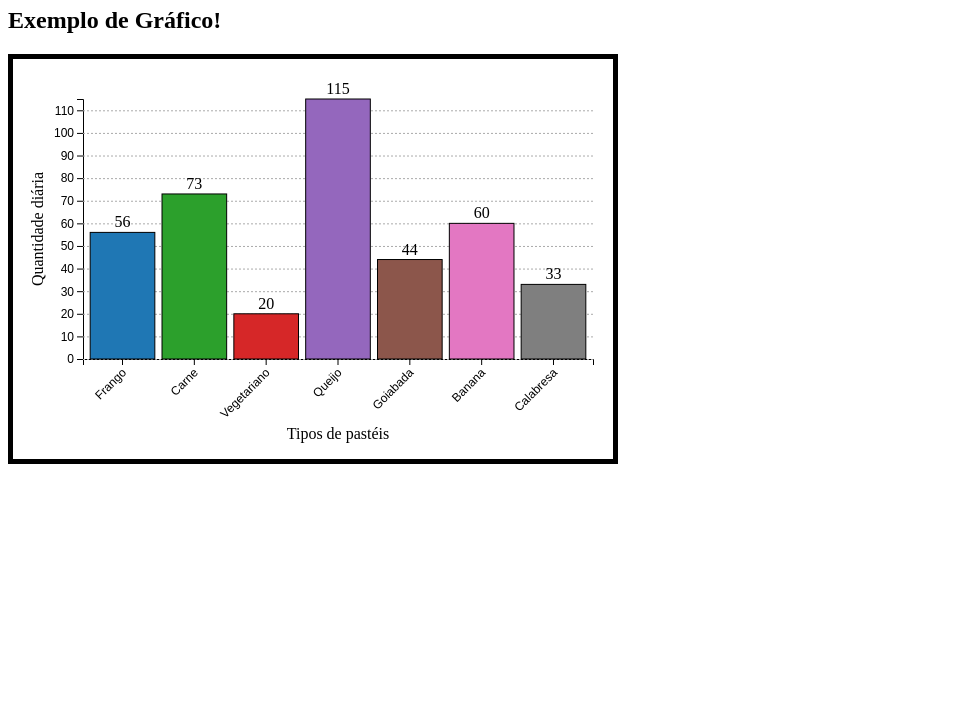
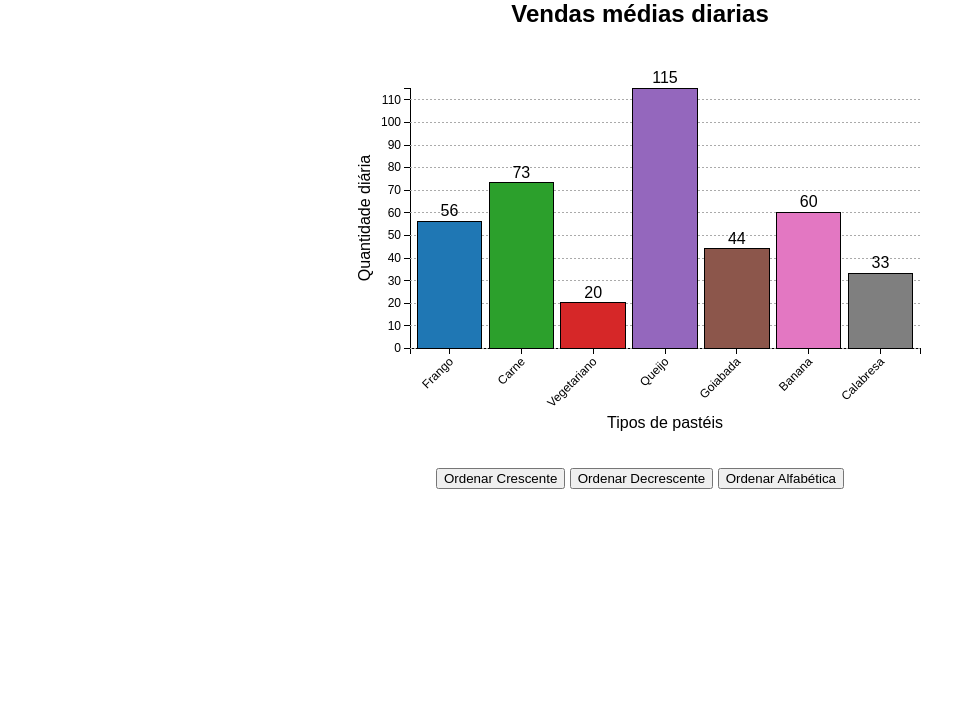
Before and after one commit to Mazin-7/PosGraduacao, a plain HTML site: page Padroes-Web-Javascript/js/SGV.html in a window 1280 px wide. Shown: the part 73-800 px from the top of the page, without its empty margins (0-976 px from the left). Drawn offline with nearby package versions, Linux system fonts and the light colour scheme.

Commit message:
D3JS Grafico interativo e animado

```diff
--- a/Padroes-Web-Javascript/js/SGV.html
+++ b/Padroes-Web-Javascript/js/SGV.html
@@ -8,6 +8,7 @@
         <script src="https://d3js.org/d3.v7.min.js"></script>
         <script src="grafico.js"></script>
         <script>
+            const clicado = (d) => elert(d.chave + ': ' + d.valor);
             onload = () => {
                 let dados = [
                     { chave: 'Frango', valor: 56 },
@@ -18,20 +19,43 @@
                     { chave: 'Banana', valor: 60 },
                     { chave: 'Calabresa', valor: 33 },
                 ];
-                grafico({
+                let graf = new Grafico({
                     seletor: '#grafico',
                     dados: dados,
                     largura: 600,
                     altura: 400,
                     tituloX: 'Tipos de pastéis',
                     tituloY: 'Quantidade diária',
+                    cllbck: clicado,
                 });
+
+                crescente.onclick = () => {
+                    dados.sort((a, b) => a.valor - b.valor);
+                    graf.atualize(dados);
+                };
+
+                decrescente.onclick = () => {
+                    dados.sort((a, b) => b.valor - a.valor);
+                    graf.atualize(dados);
+                };
+
+                alfabetica.onclick = () => {
+                    dados.sort((a, b) => a.chave.localeCompare(b.chave));
+                    graf.atualize(dados);
+                };
             };
         </script>
     </head>
     <body>
-        <h1>SVG</h1>
-        <h2>Exemplo de Gráfico!</h2>
+        <figure>
+        <figcaption>Gráfico de barras com D3.js</figcaption>
+        <h2>Vendas médias diarias</h2>
         <svg id="grafico" width="500" height="300"></svg>
+        <p>
+            <button id="crescente">Ordenar Crescente</button>
+            <button id="decrescente">Ordenar Decrescente</button>
+            <button id="alfabetica">Ordenar Alfabética</button>
+            </figure>
+        </p>
     </body>
 </html>
--- a/Padroes-Web-Javascript/js/grafico.css
+++ b/Padroes-Web-Javascript/js/grafico.css
@@ -1,7 +1,5 @@
 #grafico {
-    border: thick solid black;
-    width: 600px;
-    height: 400px;
+    shape-rendering: crispEdges;
 }
 .barra {
     stroke: black;
@@ -20,11 +18,21 @@
     font-size: 120%;
 }
 
-#grade path{
+#grade path {
     display: none;
 }
 
-#grade line{
+#grade line {
     stroke: #aaa;
-    stroke-dasharray: 2,2;
+    stroke-dasharray: 2, 2;
 }
+
+figure {
+    text-align: center;
+    font-family: Arial, Helvetica, sans-serif;
+}
+
+figcaption {
+    font-size: xx-large;
+    font-weight: bold;
+}
--- a/Padroes-Web-Javascript/js/grafico.js
+++ b/Padroes-Web-Javascript/js/grafico.js
@@ -1,4 +1,6 @@
-function grafico(parametros) {
+function Grafico(parametros) {
+    this.duration = 500;
+
     let svg = d3
         .select(parametros.seletor)
         .attr('width', parametros.largura)
@@ -11,56 +13,70 @@ function grafico(parametros) {
         inferior: 100,
     };
 
-    let larguraPlotagem = parametros.largura - margem.esquerda - margem.direita;
-    let alturaPlotagem = parametros.altura - margem.superior - margem.inferior;
+    this.larguraPlotagem =
+        parametros.largura - margem.esquerda - margem.direita;
 
-    let plotagem = svg
+    this.alturaPlotagem =
+        parametros.altura - margem.superior - margem.inferior;
+
+    this.plotagem = svg
         .append('g')
-        .attr('width', larguraPlotagem)
-        .attr('height', alturaPlotagem)
-        .attr('transform', 'translate(' + margem.esquerda + ', ' + margem.superior + ')');
+        .attr('width', this.larguraPlotagem)
+        .attr('height', this.alturaPlotagem)
+        .attr(
+            'transform',
+            'translate(' +
+                margem.esquerda +
+                ', ' +
+                margem.superior +
+                ')',
+        );
 
-    let fnX = d3
+    this.fnX = d3
         .scaleBand()
         .domain(parametros.dados.map((d) => d.chave))
-        .range([0, larguraPlotagem])
+        .range([0, this.larguraPlotagem])
         .padding(0.1);
 
-    let fnY = d3
+    this.fnY = d3
         .scaleLinear()
-        .domain([0, d3.max(parametros.dados, (d) => d.valor)])
-        .range([alturaPlotagem, 0]);
+        .domain([
+            0,
+            d3.max(parametros.dados, (d) => d.valor),
+        ])
+        .range([this.alturaPlotagem, 0]);
 
-    let fnCores = d3
+    this.fnCores = d3
         .scaleOrdinal()
         .domain([0, parametros.dados.length])
         .range(d3.schemeCategory10);
 
-    let eixoX = d3.axisBottom(fnX);
-    plotagem
+    this.eixoX = d3.axisBottom(this.fnX);
+
+    this.plotagem
         .append('g')
         .attr('id', 'eixoX')
-        .attr('transform', 'translate(0, ' + alturaPlotagem + ')')
-        .call(eixoX);
+        .attr(
+            'transform',
+            'translate(0, ' +
+                this.alturaPlotagem +
+                ')',
+        )
+        .call(this.eixoX);
 
-        svg.append('text')
-        .attr('x', margem.esquerda)
-        .attr('y', margem.superior + alturaPlotagem)
-        .style('text-anchor', 'middle')
-        .attr('transform', 'translate('+larguraPlotagem / 2 + ', 80)')
-        .text(parametros.tituloX);
+    this.eixoY = d3.axisLeft(this.fnY);
 
-    let eixoY = d3.axisLeft(fnY);
-    plotagem
+    this.plotagem
         .append('g')
         .attr('id', 'eixoY')
-        .call(eixoY);
+        .call(this.eixoY);
 
-        let grade = d3.axisRight(fnY)
-        .tickSize(larguraPlotagem)
+    let grade = d3
+        .axisRight(this.fnY)
+        .tickSize(this.larguraPlotagem)
         .tickFormat('');
 
-    plotagem
+    this.plotagem
         .append('g')
         .attr('id', 'grade')
         .call(grade);
@@ -69,30 +85,155 @@ function grafico(parametros) {
         .attr('x', 0)
         .attr('y', 0)
         .style('text-anchor', 'middle')
-        .attr('transform', 'translate(30, ' + (margem.superior + alturaPlotagem / 2) + ') rotate(-90)')
+        .attr(
+            'transform',
+            'translate(30, ' +
+                (margem.superior +
+                    this.alturaPlotagem / 2) +
+                ') rotate(-90)',
+        )
         .text(parametros.tituloY);
 
-    plotagem
+    svg.append('text')
+        .attr('x', margem.esquerda)
+        .attr(
+            'y',
+            margem.superior +
+                this.alturaPlotagem,
+        )
+        .style('text-anchor', 'middle')
+        .attr(
+            'transform',
+            'translate(' +
+                this.larguraPlotagem / 2 +
+                ', 80)',
+        )
+        .text(parametros.tituloX);
+
+    this.atualize = (dados) => {
+        this.fnX.domain(
+            dados.map((d) => d.chave),
+        );
+
+        this.fnY.domain([
+            0,
+            d3.max(dados, (d) => d.valor),
+        ]);
+
+        this.fnCores.domain([0, dados.length]);
+
+        this.plotagem
+            .select('#eixoX')
+            .transition()
+            .duration(this.duration)
+            .call(this.eixoX);
+
+        this.plotagem
+            .select('#eixoY')
+            .transition()
+            .duration(this.duration)
+            .call(this.eixoY);
+
+        this.plotagem
+            .select('#grade')
+            .transition()
+            .duration(this.duration)
+            .call(grade);
+
+        let retangulos = this.plotagem
             .selectAll('.barra')
-        .data(parametros.dados)
+            .data(dados);
+
+        retangulos
             .enter()
             .append('rect')
-        .classed('barra', true)
-        .attr('x', (d) => fnX(d.chave))
-        .attr('y', (d) => fnY(d.valor))
-        .attr('width', fnX.bandwidth())
-        .attr('height', (d) => alturaPlotagem - fnY(d.valor))
-        .attr('fill', (d, i) => fnCores(i));
+            .classed('barra', true);
 
-    plotagem
+        retangulos.exit().remove();
+
+        this.plotagem
+            .selectAll('.barra')
+            .on('mouseover', function () {
+                d3.select(this).style(
+                    'fill-opacity',
+                    0.5,
+                );
+            })
+            .on('mouseout', function () {
+                d3.select(this).style(
+                    'fill-opacity',
+                    1,
+                );
+            })
+            .on('click', function () {
+                let barra = d3.select(this);
+
+                let atual =
+                    barra.style('fill-opacity');
+
+                barra.style(
+                    'fill-opacity',
+                    atual === '0.5' ? 1 : 0.5,
+                );
+            });
+
+        this.plotagem
+            .selectAll('.barra')
+            .transition()
+            .duration(this.duration)
+            .attr(
+                'x',
+                (d) => this.fnX(d.chave),
+            )
+            .attr(
+                'y',
+                (d) => this.fnY(d.valor),
+            )
+            .attr(
+                'width',
+                this.fnX.bandwidth(),
+            )
+            .attr(
+                'height',
+                (d) =>
+                    this.alturaPlotagem -
+                    this.fnY(d.valor),
+            )
+            .attr(
+                'fill',
+                (d, i) => this.fnCores(i),
+            );
+
+        let rotulos = this.plotagem
             .selectAll('.rotulo')
-        .data(parametros.dados)
+            .data(dados);
+
+        rotulos
             .enter()
             .append('text')
-        .classed('rotulo', true)
+            .classed('rotulo', true);
+
+        rotulos.exit().remove();
+
+        this.plotagem
+            .selectAll('.rotulo')
+            .transition()
+            .duration(this.duration)
             .text((d) => d.valor)
-        .attr('x', (d) => fnX(d.chave))
-        .attr('dx', () => fnX.bandwidth() * 0.5)
-        .attr('y', (d) => fnY(d.valor))
+            .attr(
+                'x',
+                (d) => this.fnX(d.chave),
+            )
+            .attr(
+                'dx',
+                () => this.fnX.bandwidth() * 0.5,
+            )
+            .attr(
+                'y',
+                (d) => this.fnY(d.valor),
+            )
             .attr('dy', -5);
+    };
+
+    this.atualize(parametros.dados);
 }
```
Lines whose indentation alone changed are shown as unchanged.
